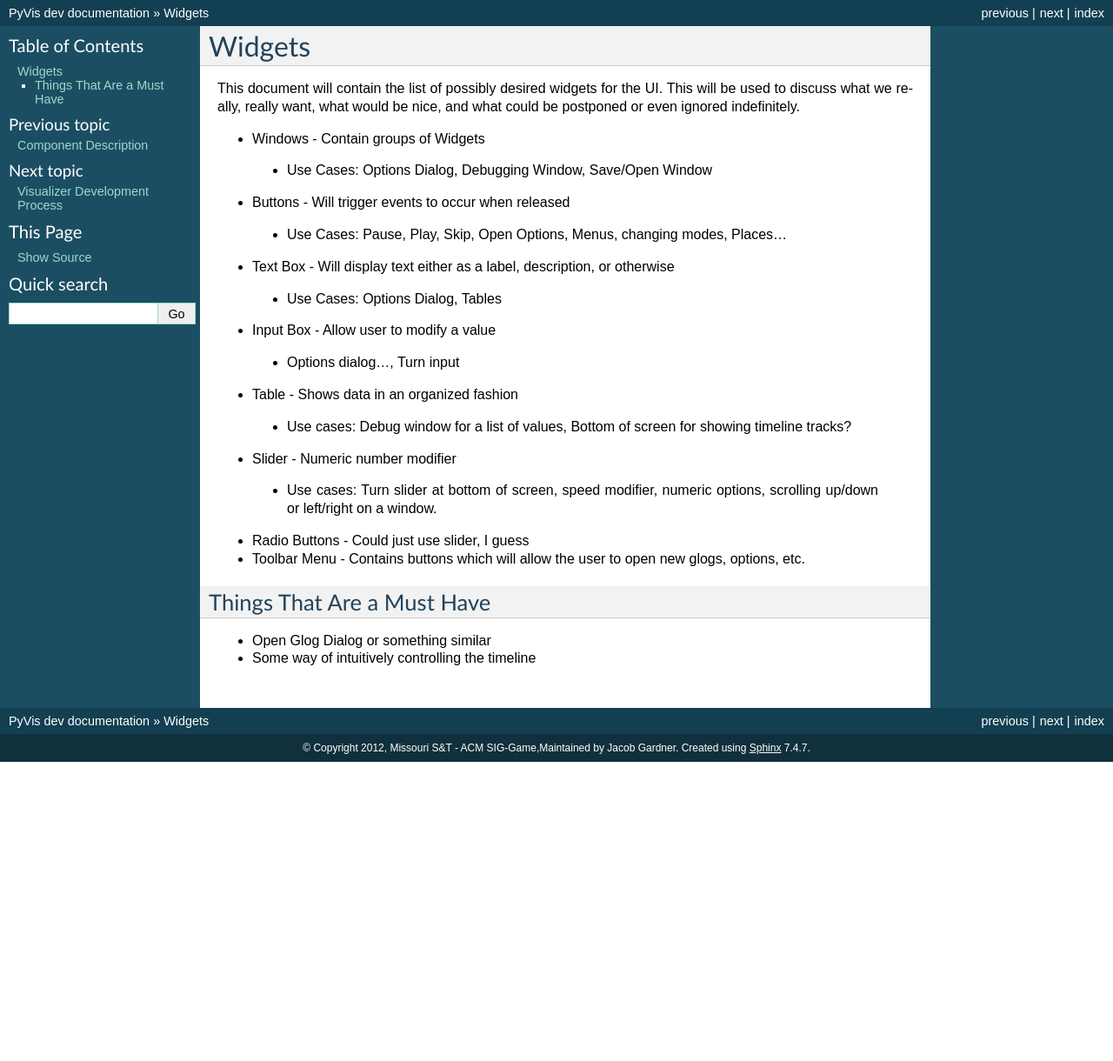
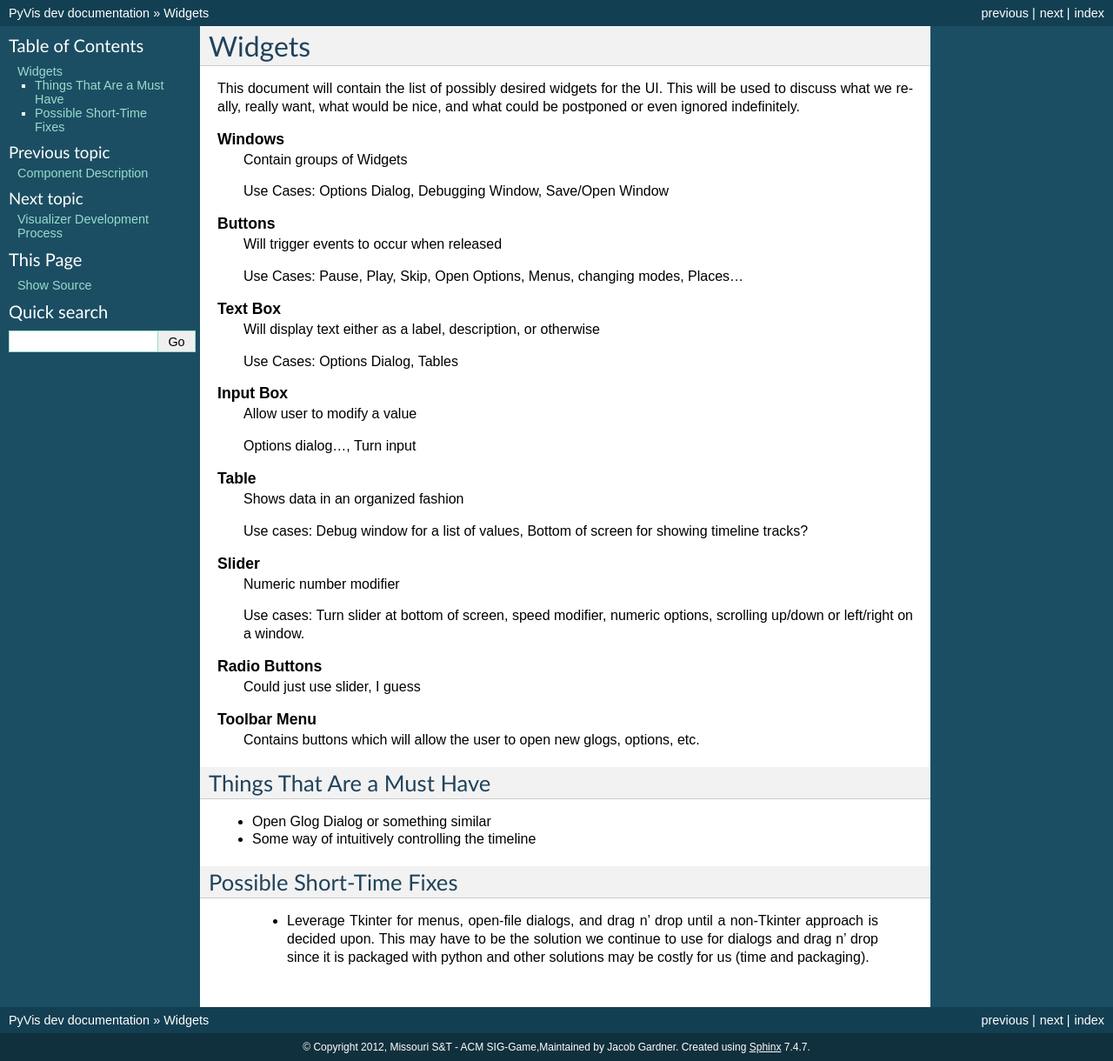
Before and after one commit to siggame/PyVis, a Sphinx documentation site: the page built from python/docs/design/widgets.rst, in a window 1280 px wide. Shown: the whole page at 87% size. Built offline with Sphinx 7.4.7, drawn with Linux system fonts in a browser that asks for light colours; before the commit the page ends 900 px from its top, so only the background shows below that; some of the changed lines change nothing that is shown.

Commit message:
Updated Widgets Formatting
Looks pretty now

```diff
--- a/python/docs/design/widgets.rst
+++ b/python/docs/design/widgets.rst
@@ -3,33 +3,43 @@ Widgets
 
 This document will contain the list of possibly desired widgets for the UI. This will be used to discuss what we really, really want, what would be nice, and what could be postponed or even ignored indefinitely.
 
-* Windows - Contain groups of Widgets
+.. glossary::
 
- * Use Cases: Options Dialog, Debugging Window, Save/Open Window
+    Windows
+        Contain groups of Widgets
 
-* Buttons - Will trigger events to occur when released
+        Use Cases: Options Dialog, Debugging Window, Save/Open Window
 
- * Use Cases: Pause, Play, Skip, Open Options, Menus, changing modes, Places...
+    Buttons
+        Will trigger events to occur when released
 
-* Text Box - Will display text either as a label, description, or otherwise
+        Use Cases: Pause, Play, Skip, Open Options, Menus, changing modes, Places...
 
- * Use Cases: Options Dialog, Tables
+    Text Box
+        Will display text either as a label, description, or otherwise
 
-* Input Box - Allow user to modify a value
+        Use Cases: Options Dialog, Tables
 
- * Options dialog...,  Turn input
+    Input Box
+        Allow user to modify a value
 
-* Table - Shows data in an organized fashion
+        Options dialog...,  Turn input
 
- * Use cases: Debug window for a list of values, Bottom of screen for showing timeline tracks?
+    Table
+        Shows data in an organized fashion
 
-* Slider - Numeric number modifier
+        Use cases: Debug window for a list of values, Bottom of screen for showing timeline tracks?
 
- * Use cases: Turn slider at bottom of screen, speed modifier, numeric options, scrolling up/down or left/right on a window.
+    Slider
+        Numeric number modifier
 
-* Radio Buttons - Could just use slider, I guess
+        Use cases: Turn slider at bottom of screen, speed modifier, numeric options, scrolling up/down or left/right on a window.
 
-* Toolbar Menu - Contains buttons which will allow the user to open new glogs, options, etc.
+    Radio Buttons
+        Could just use slider, I guess
+
+    Toolbar Menu
+        Contains buttons which will allow the user to open new glogs, options, etc.
 
 Things That Are a Must Have
 ---------------------------
@@ -37,3 +47,9 @@ Things That Are a Must Have
 * Open Glog Dialog or something similar
 
 * Some way of intuitively controlling the timeline
+
+
+Possible Short-Time Fixes
+-------------------------
+
+ * Leverage Tkinter for menus, open-file dialogs, and drag n' drop until a non-Tkinter approach is decided upon.  This may have to be the solution we continue to use for dialogs and drag n' drop since it is packaged with python and other solutions may be costly for us (time and packaging).
```
